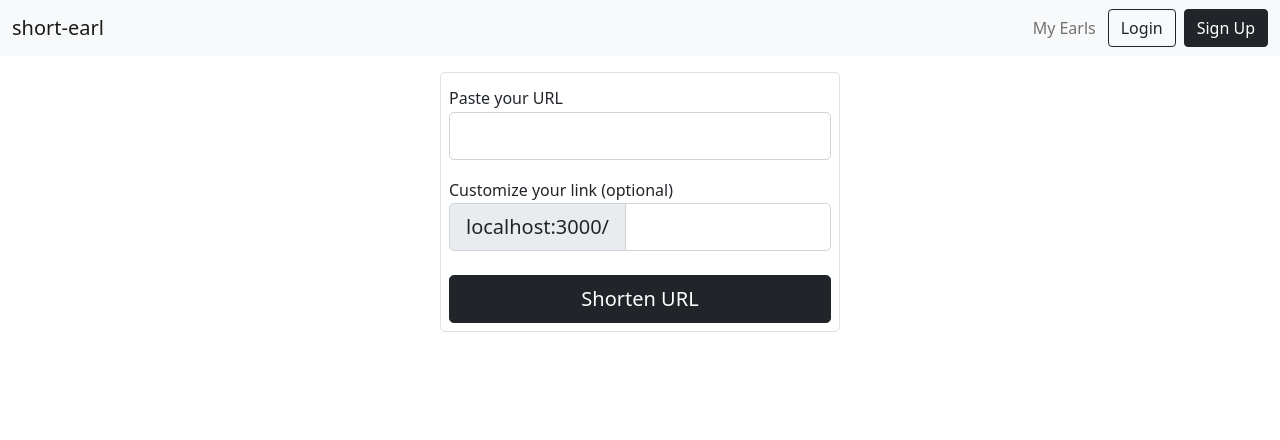
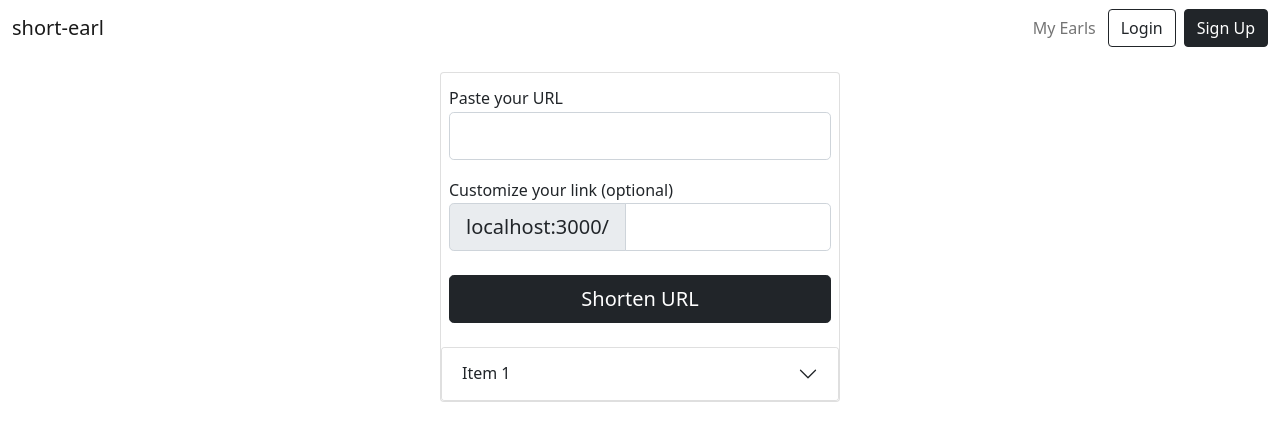
Before and after one commit to CameronCanning/short-earl, a React (Create React App) app in the folder client/: page /app in a window 1280 px wide. Shown: the top 440 px of the page. Built offline with nearby package versions, Linux system fonts and the light colour scheme.

Commit message:
transition to react-bootstrap

```diff
--- a/client/src/App.js
+++ b/client/src/App.js
@@ -1,7 +1,7 @@
 import { Route, Routes, Navigate} from "react-router-dom";
 import NavBar from "./components/navbar";
 import Redirect from './components/redirect';
-import Short from "./components/short";
+import Earl from "./components/earl";
 
 const App = () => {
     return (
@@ -10,7 +10,7 @@ const App = () => {
                 <Route path=':earl' element={<Redirect/>}/>
                 <Route path='/' element={<Navigate to='/app'/>}/>
                 <Route path='/app' element={<NavBar/>}>
-                    <Route index element={<Short/>}/>
+                    <Route index element={<Earl/>}/>
                 </Route>
             </Routes>
         </div>
--- a/client/src/components/short.js
+++ b/client/src/components/earl.js
@@ -3,10 +3,12 @@ import { validateEarl, INVALID } from '../services/validateEarl.js'
 import { FontAwesomeIcon } from '@fortawesome/react-fontawesome'
 import { faCopy } from '@fortawesome/free-solid-svg-icons'
 import { Tooltip, Overlay } from 'react-bootstrap';
+import { Card } from "react-bootstrap";
+import Earls from './earls';
 const axios = require('axios');
 
 
-const Short = () => {
+const Earl = () => {
     const [form, setForm] = useState({
         long: '',
         short: '',
@@ -23,6 +25,9 @@ const Short = () => {
     });
     const [complete, setComplete] = useState(false);
     const [showTooltip, setShowTooltip] = useState(false);
+    const [loggedin, setLoggedin] = useState(false);
+    const [earls, setEarls] = useState([]);
+
     const target = useRef(null);
 
     const DOMAIN = 'localhost:3000/';
@@ -83,8 +88,9 @@ const Short = () => {
 
     return(
 
-        <div className='main border rounded-3 mt-3'>
-        <form onSubmit={onSubmit} className='needs-validation' noValidate>
+        //<div className='main border rounded-3 mt-3'>
+        <Card className='main'>
+        <form onSubmit={onSubmit} className='needs-validation mb-3' noValidate>
             <div className='form-group p-2'>
                 <label htmlFor='long'>
                     <i className="bi bi-link-45deg" style={{fontSize: '1.3rem'}}></i>
@@ -162,8 +168,10 @@ const Short = () => {
                 <button type='submit' className='btn btn-dark btn-lg'>Shorten URL</button>}
             </div>
         </form>
-        </div>
+        <Earls/>
+        </Card>
+
 
     )
 }
-export default Short;
+export default Earl;
--- /dev/null
+++ b/client/src/components/earls.js
@@ -0,0 +1,17 @@
+import { Accordion, Card } from "react-bootstrap";
+
+const Earls = ({ earls }) => {
+
+    return (
+        <Accordion id='earlsAccordion'>
+            <Accordion.Item eventKey='0'>
+                <Accordion.Header>Item 1</Accordion.Header>
+                <Accordion.Body>
+                    This is item 1
+                </Accordion.Body>
+            </Accordion.Item>
+        </Accordion>
+    )
+}
+
+export default Earls;
--- a/client/src/components/navbar.js
+++ b/client/src/components/navbar.js
@@ -5,7 +5,7 @@ export default function NavBar() {
     return (
         <>
         <div>
-            <nav className="navbar navbar-expand-lg navbar-light bg-light">
+            <nav className="navbar navbar-expand-lg navbar-light">
                 <div className='container-fluid'>
                     <NavLink className="navbar-brand mb-0 me-0 h1 " to="/">short-earl</NavLink>
                     <button
--- a/client/src/style.scss
+++ b/client/src/style.scss
@@ -2,7 +2,7 @@
 
 
 
-
+$primary: black;
 
 @import 'bootstrap/scss/bootstrap.scss';
 
@@ -10,7 +10,7 @@
 
 .main {
     max-width: 400px;
-    margin: 0 auto;
+    margin: $spacer auto;
     float: none;
 
 }
```
Also changed, not shown: 1 other file (tests, documents, lock files or other folders).
